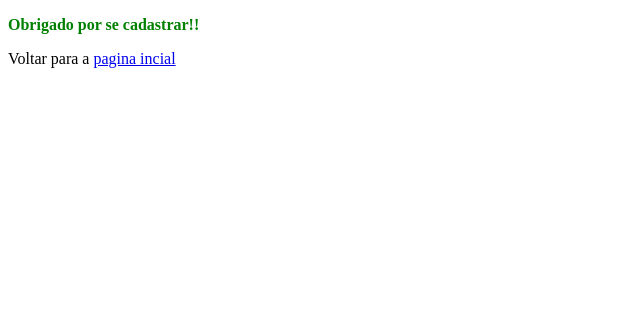
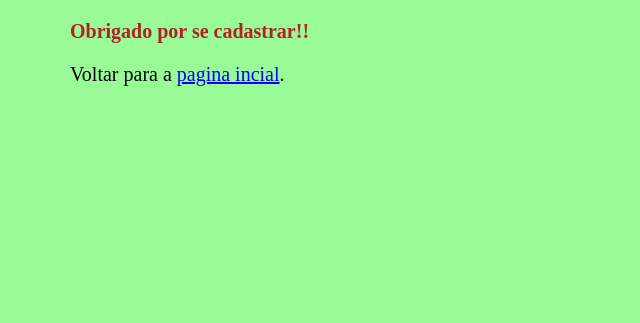
Before and after one commit to Rafaelle/si1, a plain HTML site: page estatica-css/matriculaRealizada.html in a window 1280 px wide. Shown: the whole page, without its empty margins (0-640 px from the left). Drawn offline with Linux system fonts and the light colour scheme.

Commit message:
terminado estatica-css

```diff
--- a/estatica-css/css/estiloFormulario.css
+++ b/estatica-css/css/estiloFormulario.css
@@ -4,13 +4,11 @@ body {
 	font-family: "Times New Roman";
 	font-size: 20px;
 }
+div{
+	height: 300px;
+	width: 900px;
+}
 h1{
 	font-family: verdana;
 
 }
-a:link {
-	color:#0000FF; text-decoration: underline
-}
-a:hover {
-	color:#FF4500; text-decoration: none
-}
--- a/estatica-css/css/estiloIndex.css
+++ b/estatica-css/css/estiloIndex.css
@@ -3,6 +3,10 @@ body {
 	margin-left: 70px;
 	font-family: "Times New Roman";
 	font-size: 20px;
+}
+div{
+	height: 300px;
+	width: 900px;
 }
 h1{
 	font-family: verdana;
--- a/estatica-css/css/estiloMatriculaRealizada.css
+++ b/estatica-css/css/estiloMatriculaRealizada.css
@@ -4,9 +4,14 @@ body {
 	font-family: "Times New Roman";
 	font-size: 20px;
 }
-h1{
-	font-family: verdana;
+div{
+	height: 300px;
+	width: 900px;
+}
 
+span{
+	font-weight: bold;
+	color: #B22222;
 }
 a:link {
 	color:#0000FF; text-decoration: underline
--- a/estatica-css/matriculaRealizada.html
+++ b/estatica-css/matriculaRealizada.html
@@ -3,11 +3,12 @@
     <head>
         <title> Cadastro Realizado</title>
         <meta charset="utf-8" />
+        <link rel="stylesheet" type="text/css" href="css/estiloMatriculaRealizada.css" />
     </head>
     <body>
 	    <div>
-		<p><b style="color: green;">Obrigado por se cadastrar!!</b></p>
-		<p>Voltar para a <a href="index.html">pagina incial</a></p>
+    		<p><span>Obrigado por se cadastrar!!</span></p>
+    		<p>Voltar para a <a href="index.html">pagina incial</a>.</p>
 	    </div>
     </body>
 </html>
```
Also changed, not shown: estatica-css/formulario.html (+10 -8 lines), estatica-css/index.html (+3 -3 lines).
